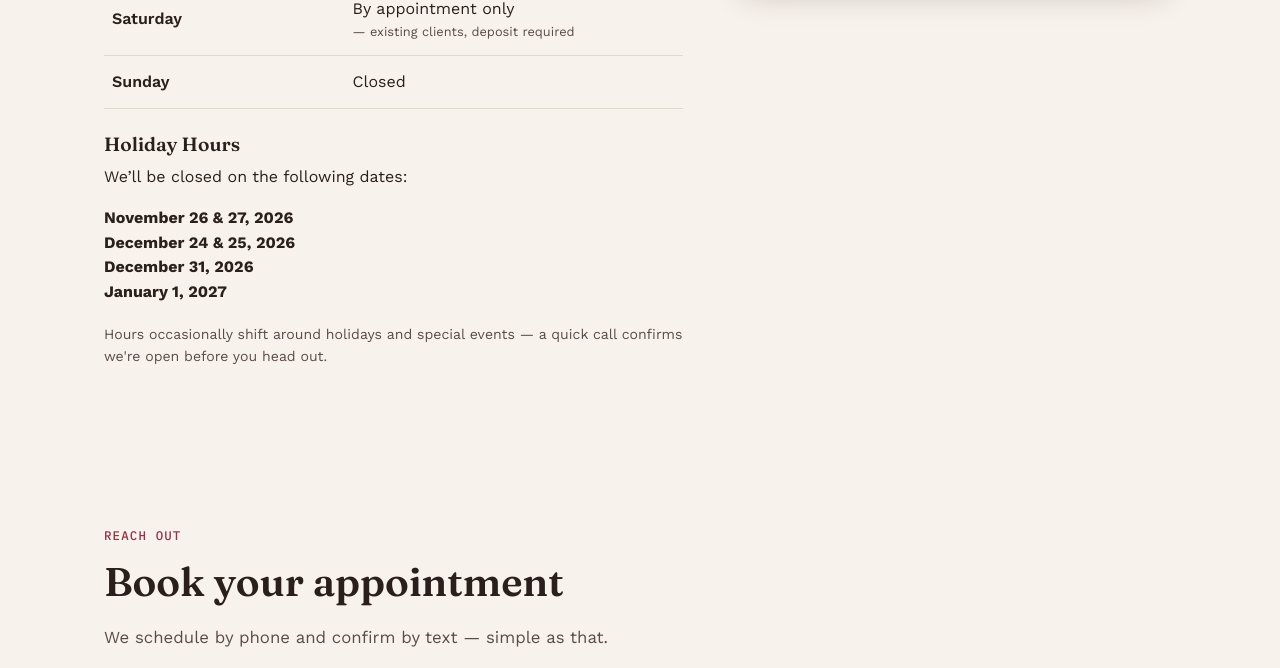
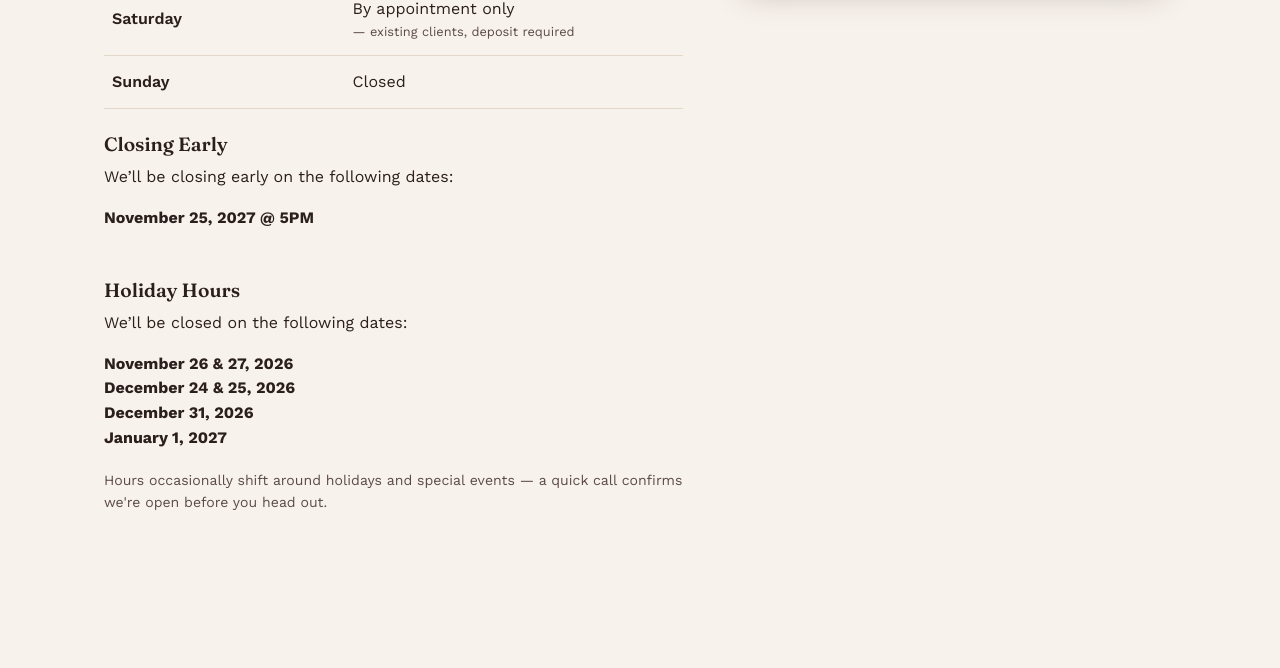
Before and after one commit to infinityhairsalon/website, a website: page index.html in a window 1280 px wide. Shown: the part 2893-3561 px from the top of the page. Drawn offline with nearby package versions, Linux system fonts and the light colour scheme.

Commit message:
Added closing early date

```diff
--- a/index.html
+++ b/index.html
@@ -206,6 +206,13 @@
         </table>
         <br>
         <div class="holiday-hours">
+          <h3>Closing Early</h3>
+          <p>We’ll be closing early on the following dates:</p>
+          <ul>
+            <li><strong>November 25, 2027 @ 5PM</strong></li>
+          </ul>
+          <br>
+          <br>
           <h3>Holiday Hours</h3>
           <p>We’ll be closed on the following dates:</p>
           <ul>
```
